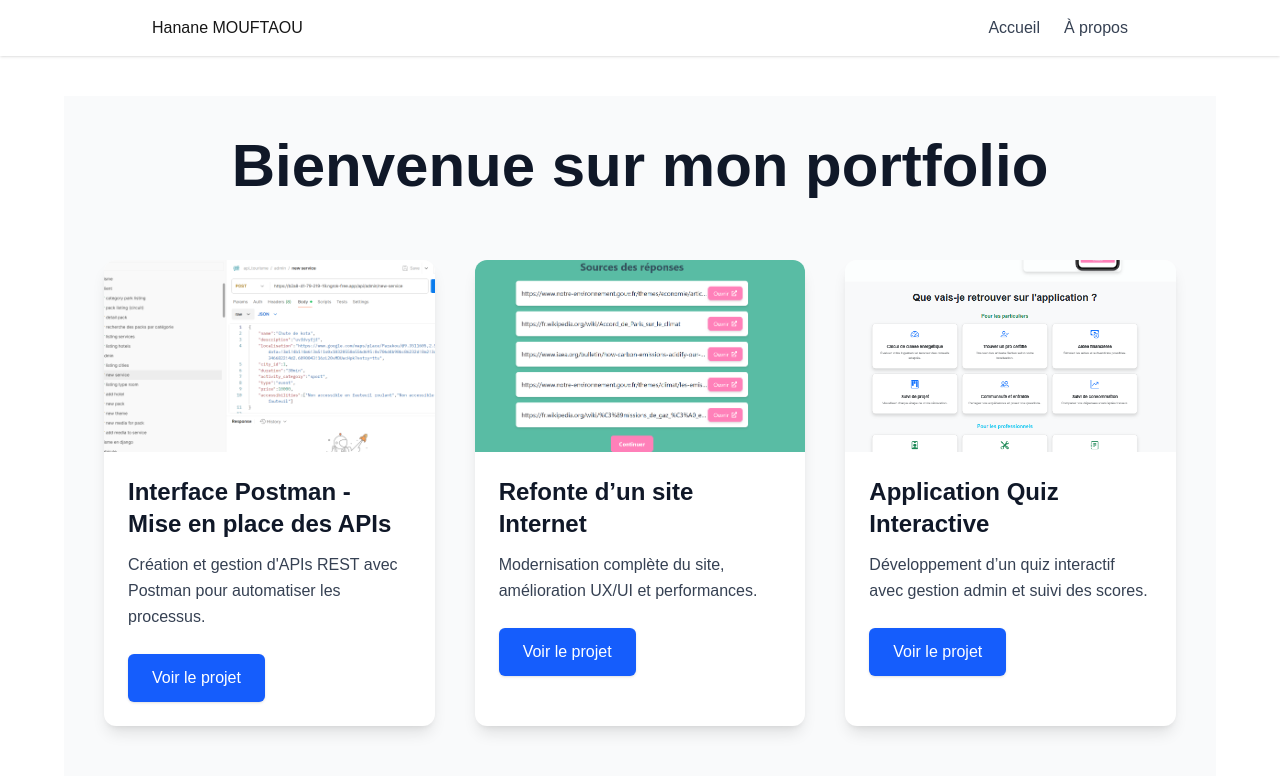
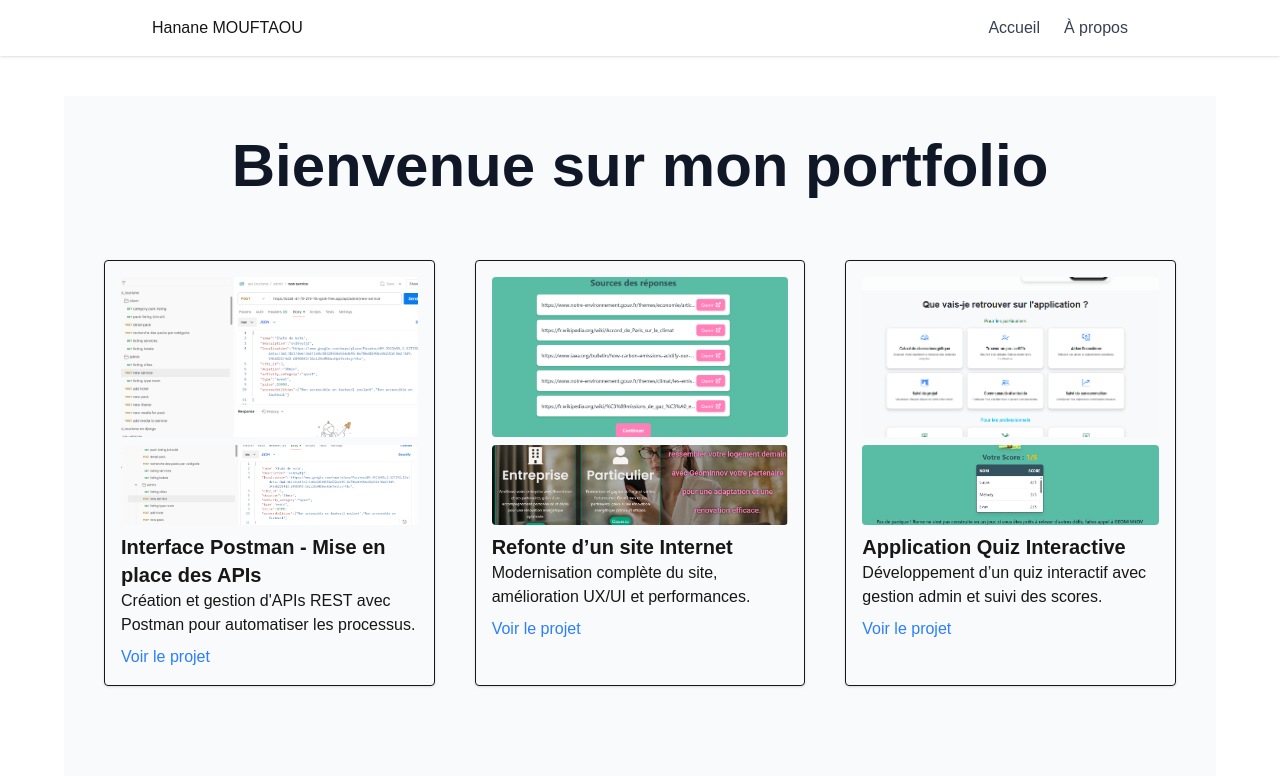
Before and after one commit to MOUFTAOU-Hanane/portfolio_nestjs, a Next.js app: page / in a window 1280 px wide. Shown: the top 776 px of the page. Built offline with nearby package versions, Linux system fonts and the light colour scheme.

Commit message:
first commit

```diff
--- a/app/projects/[slug]/page.tsx
+++ b/app/projects/[slug]/page.tsx
@@ -1,5 +1,6 @@
 // app/projects/[slug]/page.tsx
 import projects from '../../../data/projects.json';
+import Image from 'next/image';
 
 export async function generateStaticParams() {
   return projects.map((project) => ({
@@ -59,7 +60,7 @@ export default async function ProjectPage({ params }: { params: { slug: string }
       {/* Galerie d'images */}
       <section className="mb-10">
         <h2 className="text-3xl font-semibold mb-6 border-b-2 border-gray-300 pb-2">
-          Galerie d'images
+          Galerie dimages
         </h2>
         <div className="grid grid-cols-1 sm:grid-cols-2 md:grid-cols-3 gap-8">
           {project.details.images?.map((img, i) => (
@@ -67,13 +68,15 @@ export default async function ProjectPage({ params }: { params: { slug: string }
               key={i}
               className="overflow-hidden rounded-lg shadow-lg transform hover:scale-105 transition-transform duration-300"
             >
-              <img
-                src={img}
-                alt={`${project.title} image ${i + 1}`}
-                className="w-full h-56 object-cover"
-                loading="lazy"
-                decoding="async"
-              />
+             <Image
+  src={img}
+  alt={`${project.title} image ${i + 1}`}
+  className="rounded-lg object-cover"
+  width={400}
+  height={224} // Correspond à h-56 environ
+  priority={false}
+/>
+
             </div>
           ))}
         </div>
--- a/app/types/json.d.ts
+++ /dev/null
@@ -1,17 +0,0 @@
-declare module '*.json' {
-  const value: any;
-  export default value;
-}
-
-declare module '@/data/projects.json' {
-  interface Project {
-    slug: string;
-    title: string;
-    description: string,
-    image:string,
-    technologies: string[],
-    githubUrl: string
-  }
-  const projects: Project[];
-  export default projects;
-}
--- a/components/ProjectCard.tsx
+++ b/components/ProjectCard.tsx
@@ -23,27 +23,37 @@ interface ProjectCardProps {
   project: Project;
 }
 
+export default function ProjectCard({ project }: { project: Project }) {
+  if (!project) return null;
 
-export default function ProjectCard({ project }: { project: Project }) {
+  const firstExtraImage =
+    project.details.images?.[0] ||
+    project.details.ancienSiteImages?.[0] ||
+    project.details.nouveauSiteImages?.[0] ||
+    null;
+
   return (
-    <article className="bg-white rounded-xl shadow-lg overflow-hidden hover:shadow-2xl transition-shadow duration-300 cursor-pointer">
+    <div className="border p-4 rounded shadow">
       <img
         src={project.details.image}
         alt={project.title}
-        className="w-full h-48 object-cover"
-        loading="lazy"
-        decoding="async"
+        className="w-full h-40 object-cover rounded"
       />
-      <div className="p-6">
-        <h2 className="text-2xl font-semibold mb-3 text-gray-900">{project.title}</h2>
-        <p className="text-gray-700 mb-6 leading-relaxed">{project.description}</p>
-        <a
-          href={`/projects/${project.slug}`}
-          className="inline-block px-6 py-3 bg-blue-600 text-white rounded-md shadow hover:bg-blue-700 transition-colors duration-300"
-        >
+      {firstExtraImage && (
+        <img
+          src={firstExtraImage}
+          alt={`${project.title} - extra`}
+          className="w-full h-20 object-cover rounded mt-2"
+        />
+      )}
+      <h2 className="text-xl font-bold mt-2">{project.title}</h2>
+      <p>{project.description}</p>
+
+      <Link href={`/projects/${project.slug}`}>
+        <span className="text-blue-500 hover:underline inline-block mt-2">
           Voir le projet
-        </a>
-      </div>
-    </article>
+        </span>
+      </Link>
+    </div>
   );
 }
```
